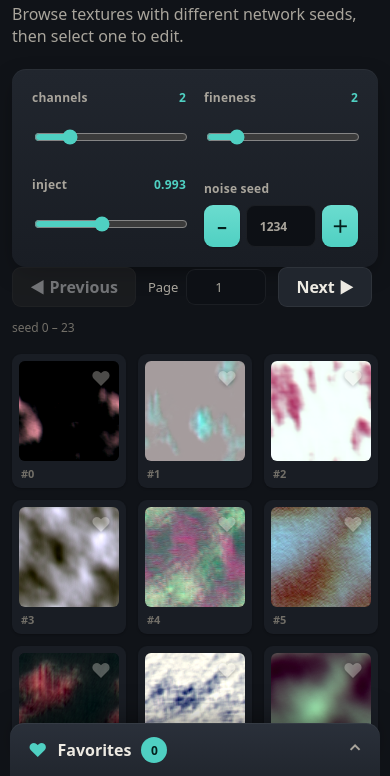
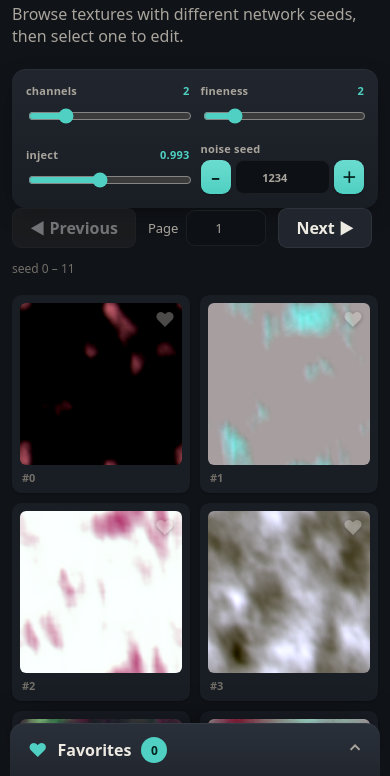
Before and after one commit to carrotflakes/cnn-texture-generator, a website built with Vite: page index.html in a window 390 px wide. Shown: the part 67-843 px from the top of the page. Built offline with nearby package versions, Linux system fonts and the light colour scheme.

Commit message:
Update catalog layout and pagination controls for improved usability and responsiveness

```diff
--- a/catalog.ts
+++ b/catalog.ts
@@ -12,8 +12,8 @@ import {
   sliderFromInject,
 } from "./inject";
 
-const PER_PAGE = 24; // 6 columns × 4 rows
-const THUMB_SIZE = 128;
+const PER_PAGE = 12;
+const THUMB_SIZE = 192;
 
 function nextFrame(): Promise<void> {
   return new Promise((resolve) => requestAnimationFrame(() => setTimeout(resolve, 0)));
@@ -71,15 +71,24 @@ export function mountCatalog(root: HTMLElement, params: URLSearchParams): () =>
       </form>
 
       <nav class="pager">
-        <button type="button" id="prev">◀ Previous</button>
+        <button type="button" data-page-action="prev">◀ Previous</button>
         <span class="pager-info">
-          Page <input id="pageInput" type="number" min="1" step="1" class="page-input">
+          Page <input type="number" min="1" step="1" class="page-input">
         </span>
-        <button type="button" id="next">Next ▶</button>
-        <span class="pager-range" id="pagerRange"></span>
+        <button type="button" data-page-action="next">Next ▶</button>
+        <span class="pager-range"></span>
       </nav>
 
       <div class="grid" id="grid"></div>
+
+      <nav class="pager pager-bottom">
+        <button type="button" data-page-action="prev">◀ Previous</button>
+        <span class="pager-info">
+          Page <input type="number" min="1" step="1" class="page-input">
+        </span>
+        <button type="button" data-page-action="next">Next ▶</button>
+        <span class="pager-range"></span>
+      </nav>
     </div>
   `;
 
@@ -90,11 +99,11 @@ export function mountCatalog(root: HTMLElement, params: URLSearchParams): () =>
   const chVal = root.querySelector<HTMLOutputElement>("#chVal")!;
   const fnVal = root.querySelector<HTMLOutputElement>("#fnVal")!;
   const injVal = root.querySelector<HTMLOutputElement>("#injVal")!;
-  const pageInput = root.querySelector<HTMLInputElement>("#pageInput")!;
-  const pagerRange = root.querySelector<HTMLSpanElement>("#pagerRange")!;
+  const pageInputs = Array.from(root.querySelectorAll<HTMLInputElement>(".page-input"));
+  const pagerRanges = Array.from(root.querySelectorAll<HTMLSpanElement>(".pager-range"));
   const grid = root.querySelector<HTMLDivElement>("#grid")!;
-  const prevButton = root.querySelector<HTMLButtonElement>("#prev")!;
-  const nextButton = root.querySelector<HTMLButtonElement>("#next")!;
+  const prevButtons = Array.from(root.querySelectorAll<HTMLButtonElement>('[data-page-action="prev"]'));
+  const nextButtons = Array.from(root.querySelectorAll<HTMLButtonElement>('[data-page-action="next"]'));
 
   const canvases: HTMLCanvasElement[] = [];
   const favoriteButtons: HTMLButtonElement[] = [];
@@ -154,10 +163,16 @@ export function mountCatalog(root: HTMLElement, params: URLSearchParams): () =>
     fnVal.value = String(state.fineness);
     injVal.value = formatInject(state.inject);
     injInput.setAttribute("aria-valuetext", injVal.value);
-    pageInput.value = String(state.page + 1);
+    pageInputs.forEach((input) => {
+      input.value = String(state.page + 1);
+    });
     const first = state.page * PER_PAGE;
-    pagerRange.textContent = `seed ${first} – ${first + PER_PAGE - 1}`;
-    prevButton.disabled = state.page === 0;
+    pagerRanges.forEach((range) => {
+      range.textContent = `seed ${first} – ${first + PER_PAGE - 1}`;
+    });
+    prevButtons.forEach((button) => {
+      button.disabled = state.page === 0;
+    });
   }
 
   function syncUrl(): void {
@@ -218,7 +233,6 @@ export function mountCatalog(root: HTMLElement, params: URLSearchParams): () =>
   function goToPage(page: number): void {
     state.page = Math.max(0, Math.trunc(page));
     refresh();
-    grid.scrollIntoView({ behavior: "smooth", block: "start" });
   }
 
   root.querySelector<HTMLFormElement>("#catalogControls")!.addEventListener("input", () => {
@@ -230,11 +244,24 @@ export function mountCatalog(root: HTMLElement, params: URLSearchParams): () =>
     refresh();
   });
 
-  prevButton.addEventListener("click", () => goToPage(state.page - 1));
-  nextButton.addEventListener("click", () => goToPage(state.page + 1));
-  pageInput.addEventListener("change", () => {
-    const page = Number(pageInput.value) - 1;
-    if (Number.isFinite(page)) goToPage(page);
+  prevButtons.forEach((button) => {
+    button.addEventListener("click", () => {
+      goToPage(state.page - 1);
+      button.blur();
+    });
+  });
+  nextButtons.forEach((button) => {
+    button.addEventListener("click", () => {
+      goToPage(state.page + 1);
+      button.blur();
+    });
+  });
+  pageInputs.forEach((input) => {
+    input.addEventListener("change", () => {
+      const page = Number(input.value) - 1;
+      if (Number.isFinite(page)) goToPage(page);
+      input.blur();
+    });
   });
 
   wireSteppers(root);
--- a/styles.css
+++ b/styles.css
@@ -51,12 +51,13 @@ h1 {
 /* ---- View layout: sidebar controls + main content ---- */
 .catalog {
   display: grid;
-  grid-template-columns: 288px minmax(0, 1fr);
+  grid-template-columns: 220px minmax(0, 1fr);
   grid-template-areas:
     "head head"
     "side pager"
-    "side grid";
-  gap: 0 30px;
+    "side grid"
+    "side pager-bottom";
+  gap: 0 24px;
   align-items: start;
 }
 .edit {
@@ -79,6 +80,7 @@ h1 {
   max-width: none;
 }
 .pager { grid-area: pager; }
+.pager-bottom { grid-area: pager-bottom; }
 .grid { grid-area: grid; }
 .status { grid-area: status; }
 .result { grid-area: result; }
@@ -86,7 +88,7 @@ h1 {
 @media (max-width: 820px) {
   .catalog {
     grid-template-columns: 1fr;
-    grid-template-areas: "head" "side" "pager" "grid";
+    grid-template-areas: "head" "side" "pager" "grid" "pager-bottom";
   }
   .edit {
     grid-template-columns: 1fr;
@@ -111,7 +113,21 @@ h1 {
   background: linear-gradient(180deg, var(--surface-2), var(--surface-1));
   box-shadow: var(--shadow-2), inset 0 1px 0 rgb(255 255 255 / 4%);
 }
-.catalog-controls { grid-template-columns: repeat(2, minmax(0, 1fr)); max-width: 440px; }
+.catalog-controls {
+  grid-template-columns: 1fr;
+  max-width: 440px;
+  gap: 11px;
+  padding: 14px;
+}
+.catalog-controls label { gap: 4px; font-size: 11px; }
+.catalog-controls input { min-height: 34px; padding: 6px 8px; }
+.catalog-controls input[type="range"] { min-height: 24px; }
+.catalog-controls .stepper { gap: 4px; }
+.catalog-controls .step-btn {
+  min-width: 30px;
+  min-height: 34px;
+  font-size: 15px;
+}
 
 /* Seed −/+ stepper */
 .stepper { display: flex; gap: 6px; align-items: stretch; }
@@ -198,15 +214,16 @@ button:disabled { cursor: not-allowed; filter: grayscale(1); opacity: .45; }
 .pager-info { color: var(--text-dim); font-size: 13px; display: flex; align-items: center; gap: 8px; }
 .page-input { width: 80px; min-height: 36px; text-align: center; }
 .pager-range { color: var(--text-faint); font-size: 12px; font-variant-numeric: tabular-nums; }
+.pager-bottom { margin: 18px 0 0; }
 
 .grid {
   display: grid;
-  grid-template-columns: repeat(auto-fill, minmax(108px, 1fr));
-  gap: 12px;
+  grid-template-columns: repeat(auto-fill, minmax(160px, 1fr));
+  gap: 16px;
 }
 .cell {
   position: relative;
-  padding: 7px;
+  padding: 8px;
   min-height: 0;
   border-radius: var(--radius-sm);
   background: var(--surface-1);
@@ -530,6 +547,7 @@ figcaption button:hover:not(:disabled) { color: var(--text); transform: none; }
   #app { width: calc(100% - 24px); margin: 32px auto; }
   .controls { grid-template-columns: repeat(2, 1fr); }
   .catalog-controls { grid-template-columns: repeat(2, 1fr); }
+  .grid { grid-template-columns: repeat(2, minmax(0, 1fr)); gap: 10px; }
   body.favorites-open { padding-bottom: 288px; }
   .favorites-drawer { width: calc(100% - 20px); }
   .favorites-panel { min-height: 214px; padding-right: 12px; padding-left: 12px; }
```
